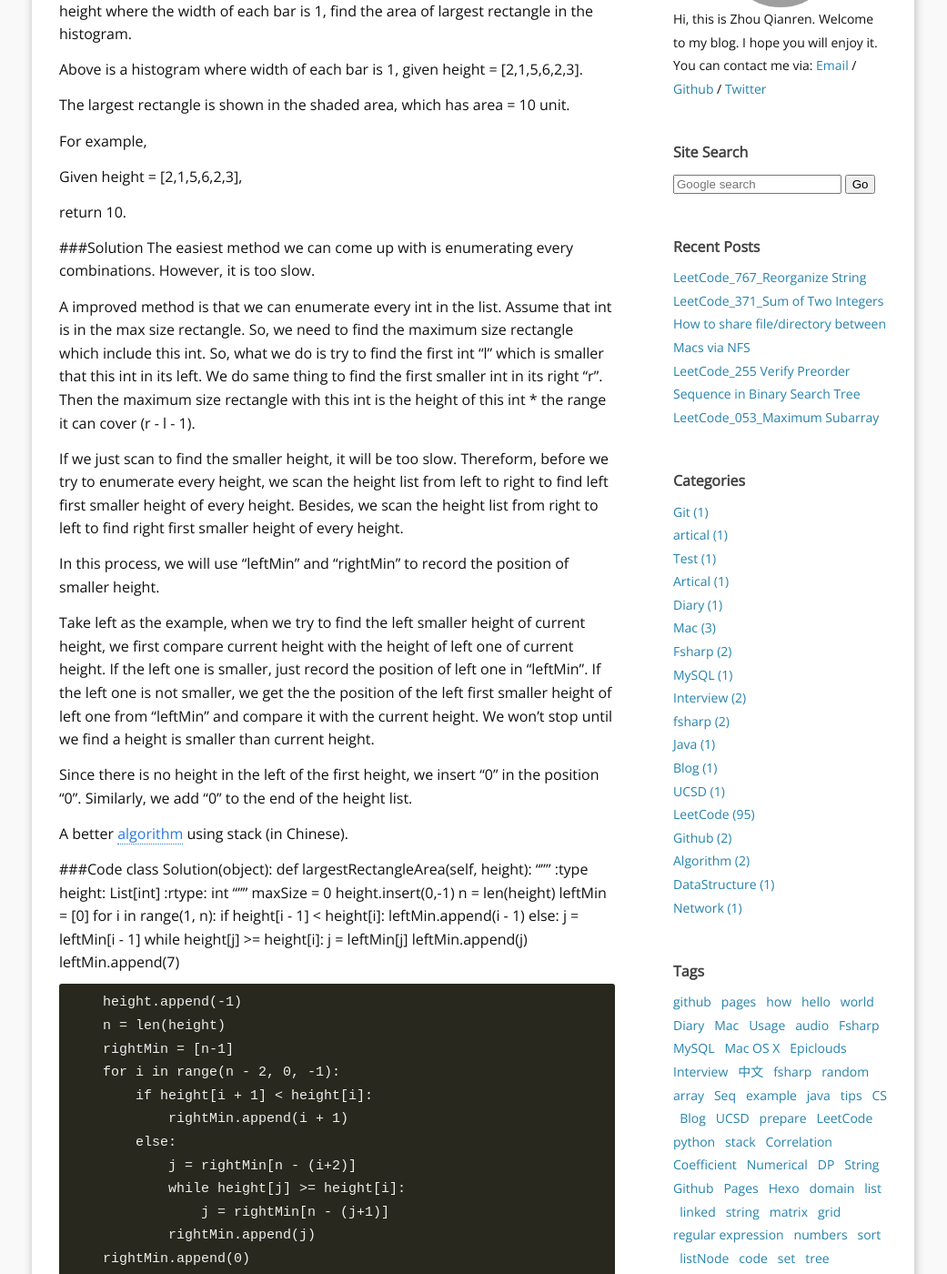
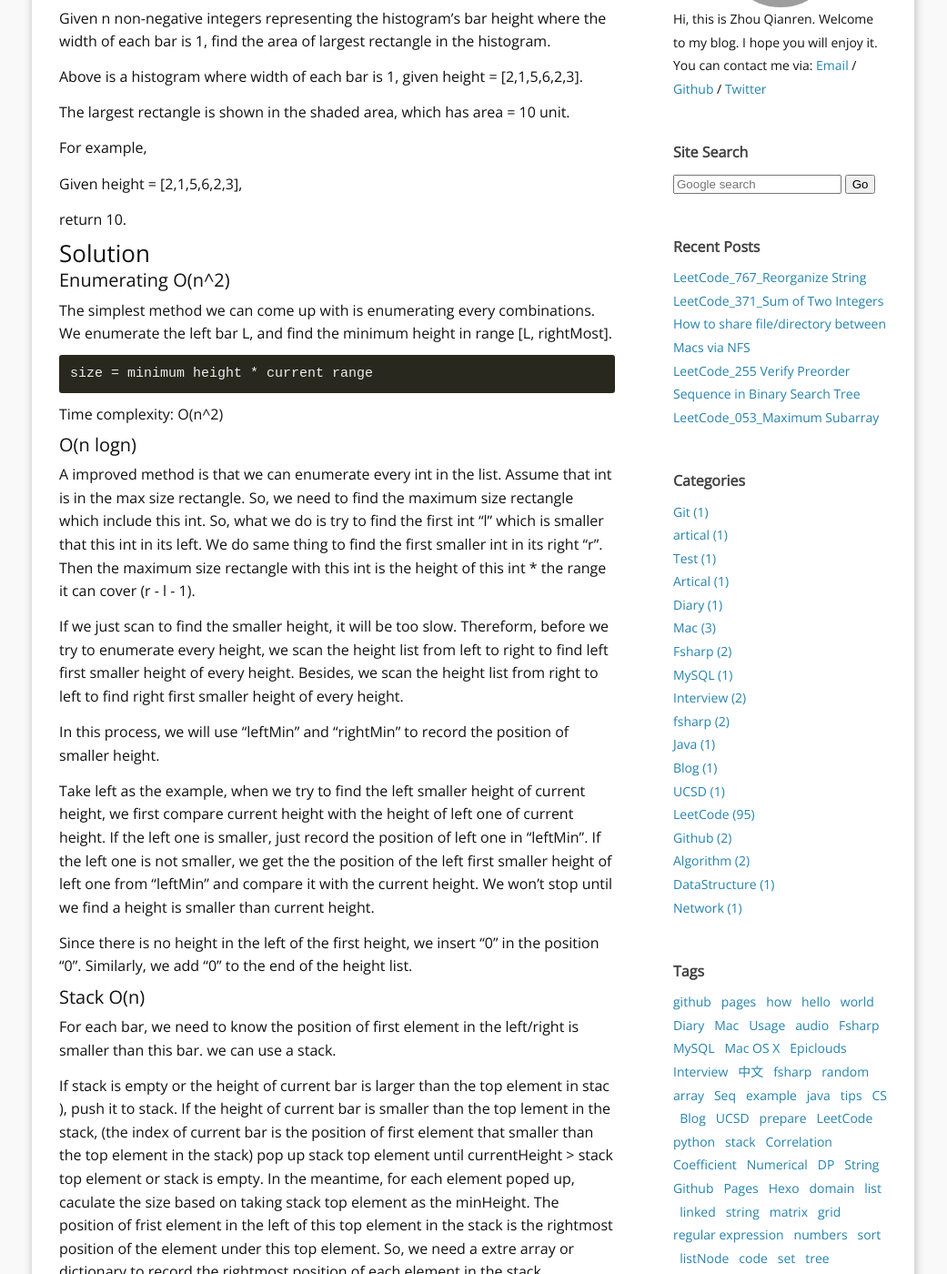
Before and after one commit to kradnangel/kradnangel.github.io, a Jekyll site: the page built from _posts/2015-08-28-LeetCode_084_Largest Rectangle in Histogram.md, in a window 1280 px wide and 1400 px high, scrolled down 388 px. Shown: the whole window at 91% size, without its empty margins (120-1161 px from the left). Built offline with Jekyll 4.4.1, drawn with Linux system fonts in a browser that asks for light colours; nearby versions of some CDN libraries; comment, search, counter and statistics services are not loaded; some of the changed text lies outside the part shown; grey boxes are pictures that could not be loaded.

Commit message:
update on No.84

```diff
--- a/_posts/2015-08-28-LeetCode_084_Largest Rectangle in Histogram.md
+++ b/_posts/2015-08-28-LeetCode_084_Largest Rectangle in Histogram.md
@@ -5,7 +5,7 @@ categories: [LeetCode]
 tags: [LeetCode, python, list]
 fullview: true
 ---
-###Question
+### Question
 Given n non-negative integers representing the histogram's bar height where the width of each bar is 1, find the area of largest rectangle in the histogram.
 
 
@@ -20,9 +20,16 @@ Given height = [2,1,5,6,2,3],
 
 return 10.
 
-###Solution
-The easiest method we can come up with is enumerating every combinations. However, it is too slow.
+### Solution
 
+#### Enumerating O(n^2)
+The simplest method we can come up with is enumerating every combinations. We enumerate the left bar L, and find the minimum height in range [L, rightMost].
+
+	size = minimum height * current range
+
+Time complexity: O(n^2)
+
+#### O(n logn)
 A improved method is that we can enumerate every int in the list. Assume that int is in the max size rectangle. So, we need to find the maximum size rectangle which include this int. So, what we do is try to find the first int "l" which is smaller that this int in its left. We do same thing to find the first smaller int in its right "r". Then the maximum size rectangle with this int is the height of this int * the range it can cover (r - l - 1).
 
 If we just scan to find the smaller height, it will be too slow. Thereform, before we try to enumerate every height, we scan the height list from left to right to find left first smaller height of every height. Besides, we scan the height list from right to left to find right first smaller height of every height.
@@ -33,53 +40,19 @@ Take left as the example, when we try to find the left smaller height of current
 
 Since there is no height in the left of the first height, we insert "0" in the position "0". Similarly, we add "0" to the end of the height list.
 
-A better [algorithm](http://www.2cto.com/kf/201502/375392.html) using stack (in Chinese).
+#### Stack O(n)
+For each bar, we need to know the position of first element in the left/right is smaller than this bar. we can use a stack.
 
-###Code
-	class Solution(object):
-    def largestRectangleArea(self, height):
-        """
-        :type height: List[int]
-        :rtype: int
-        """
-        maxSize = 0
-        height.insert(0,-1)
-        n = len(height)
-        leftMin = [0]
-        for i in range(1, n):
-            if height[i - 1] < height[i]:
-                leftMin.append(i - 1)
-            else:
-                j = leftMin[i - 1]
-                while height[j] >= height[i]:
-                    j = leftMin[j]
-                leftMin.append(j)
-        leftMin.append(7)
+If stack is empty or the height of current bar  is larger than the top element in stac ), push it to stack. If the height of current bar is smaller than the top lement in the stack, (the index of current bar is the position of first element that smaller than the top element in the stack) pop up stack top element until currentHeight > stack top element or stack is empty. In the meantime, for each element poped up, caculate the size based on taking stack top element as the minHeight. The position of frist element in the left of this top element in the stack is the rightmost position of the element under this top element. So, we need a extre array or dictionary to record the rightmost position of each element in the stack.
 
-        height.append(-1)
-        n = len(height)
-        rightMin = [n-1]
-        for i in range(n - 2, 0, -1):
-            if height[i + 1] < height[i]:
-                rightMin.append(i + 1)
-            else:
-                j = rightMin[n - (i+2)]
-                while height[j] >= height[i]:
-                    j = rightMin[n - (j+1)]
-                rightMin.append(j)
-        rightMin.append(0)
-        rightMin.reverse()
-        for i in range(1, n-1):
-            l = i - 1
-            r = i + 1
-            while (l >= 0):
-                if (height[l] >= height[i]): l = leftMin[l]
-            	else: break
-            while (r < n):
-                if (height[r] >= height[i]): r = rightMin[r]
-            	else: break
-            size = (r - l - 1) * height[i]
-            if size > maxSize:
-                maxSize = size
+After scanning all bars in the given array, pop up all elements in the stack and calculate the size.
 
-        return maxSize
+return the max one.
+
+[ref](http://www.2cto.com/kf/201502/375392.html)
+
+### Code
+
+{% 622fd158a3dd252b1ed178320baed6d1 %}
+
+{% gist 6f9a90c743f2800e783feb73c92dbbbb %}
```
